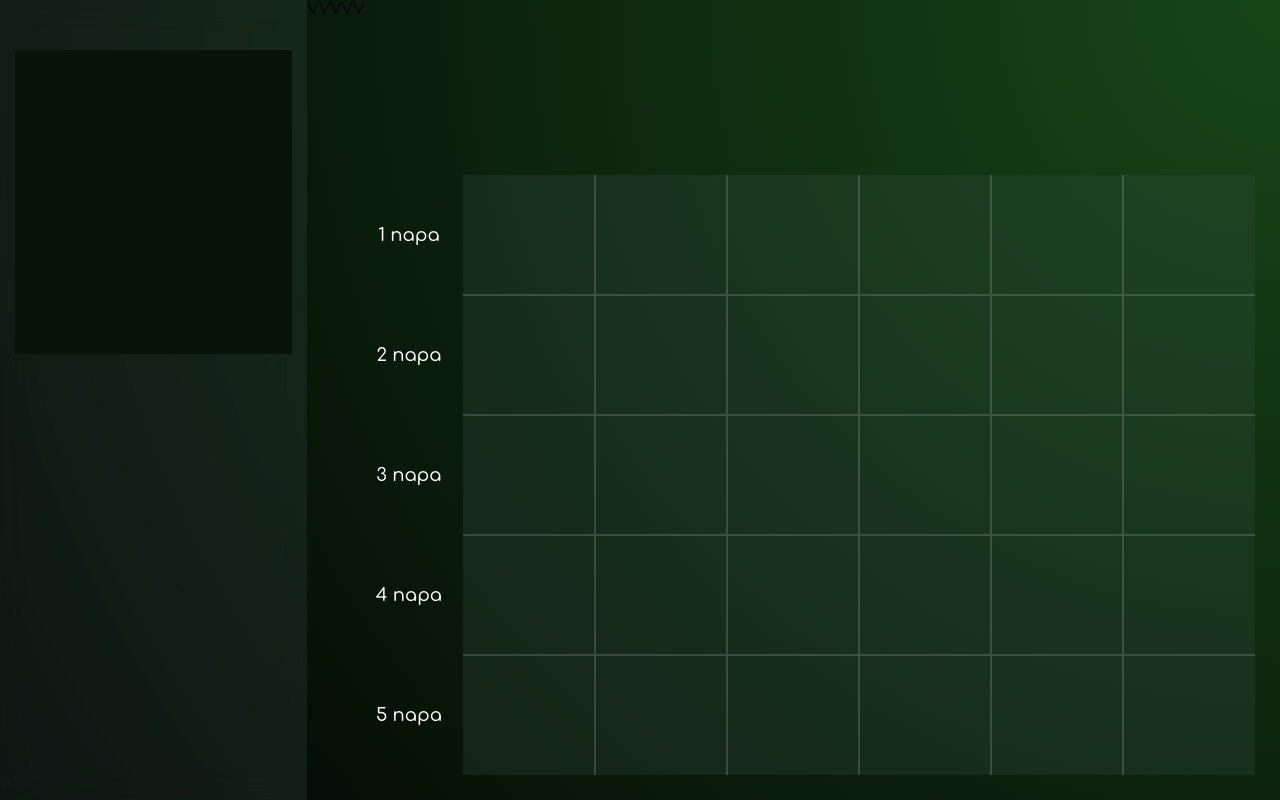
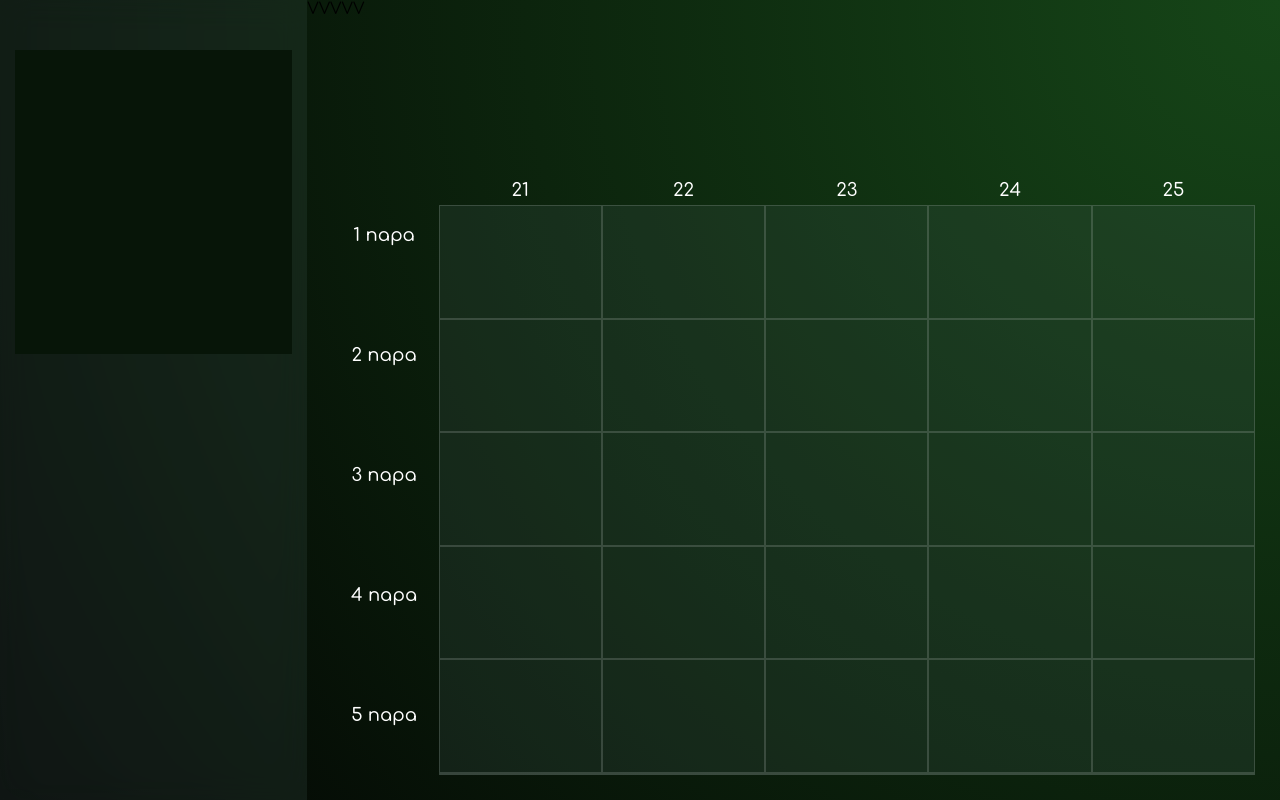
Before and after one commit to trsnbb/Schedule-University, a React (Create React App) app in the folder Client/: page / in a window 1280 px wide. Built offline with nearby package versions, Linux system fonts and the light colour scheme.

Commit message:
Change day

```diff
--- a/Client/src/components/calendar.css
+++ b/Client/src/components/calendar.css
@@ -1,59 +1,64 @@
+/* Загальний стиль календаря */
 .calendar {
   color: white;
-  width: 110%;
+  width: 100%;
   max-width: 1200px;
   height: 78vh;
   max-height: 600px;
   display: flex;
   justify-content: center;
   align-items: center;
+  margin: 0 25px 25px 0;
 }
-.calendar_grid {
-  background-color: rgba(61, 84, 77, 0.24);
+
+/* Контейнер для днів та сітки */
+.calendar_container {
   display: flex;
-  justify-content: center;
+  flex-direction: column;
   align-items: center;
   width: 100%;
   height: 100%;
 }
-.grid {
-  display: grid;
-  grid-template-columns: repeat(6, 1fr);
-  grid-template-rows: repeat(5, 1fr);
+
+/* Рядок з днями тижня */
+.count_day {
+  display: flex;
+  justify-content: space-between;
   width: 100%;
-  height: 100%;
-  border: none;
 }
 
-.cell {
-  border: 1px solid rgba(173, 178, 177, 0.24);
-
+.day_number {
+  flex: 1;
+  text-align: center;
+  font-size: 18px;
+  font-weight: 500;
+  color: white;
+  padding: 5px;
 }
 
-.grid .cell:nth-child(n + 1):nth-child(-n + 6) {
-  border-top: none;
-}
-.grid .cell:nth-child(6n + 1) {
-  border-left: none;
-}
-
-.grid .cell:nth-child(6n) {
-  border-right: none;
-}
-
-.grid .cell:nth-child(n + 25):nth-child(-n + 30) {
-  border-bottom: none;
-}
-
+/* Колонка з номерами пар (уроків) */
 .count_lesson {
   display: flex;
   flex-direction: column;
-  justify-content: space-around;
+  justify-content: stretch; /* Рівномірний розподіл */
   align-items: center;
-  height: 100%;
+  height: 100%; /* Висота відповідає висоті календаря без днів */
   width: 100px;
   margin-right: 10px;
+}
+/* Контейнер для уроків та сітки */
+.schedule_wrapper {
+  display: flex;
+  align-items: center; /* Центрування пар відносно сітки */
+  width: 100%;
+  height: 100%;
+}
 
+/* Контейнер для днів */
+.days_wrapper {
+  display: flex;
+  justify-content: center;
+  width: 100%;
 }
 
 .lesson_number {
@@ -66,3 +71,28 @@
   color: white;
   height: 20%;
 }
+
+/* Контейнер сітки */
+.calendar_grid {
+  background-color: rgba(61, 84, 77, 0.24);
+  display: flex;
+  justify-content: center;
+  align-items: center;
+  width: 100%;
+  height: 100%;
+}
+
+/* Сітка */
+.grid {
+  display: grid;
+  grid-template-columns: repeat(5, 1fr);
+  grid-template-rows: repeat(5, 1fr);
+  width: 100%;
+  height: 100%;
+  border: none;
+}
+
+/* Стиль для кожної клітинки сітки */
+.cell {
+  border: 1px solid rgba(173, 178, 177, 0.24);
+}
--- a/Client/src/components/Сalendar.jsx
+++ b/Client/src/components/Сalendar.jsx
@@ -3,35 +3,33 @@ import "./calendar.css";
 
 const Calendar = () => {
   return (
-    <>
-      <div className='calendar'>
-        <div className='count_lesson'>
-          {["1 пара", "2 пара", "3 пара", "4 пара", "5 пара"].map(
-            (text, index) => (
-              <div key={index} className='lesson_number'>
-                {text}
-              </div>
-            )
-          )}
+    <div className="calendar">
+      <div className="count_lesson">
+        {["1 пара", "2 пара", "3 пара", "4 пара", "5 пара"].map((text, index) => (
+          <div key={index} className="lesson_number">
+            {text}
+          </div>
+        ))}
+      </div>
+
+      <div className="calendar_container">
+        <div className="count_day">
+          {["21", "22", "23", "24", "25"].map((text, index) => (
+            <div key={index} className="day_number">
+              {text}
+            </div>
+          ))}
         </div>
-        {/* <div className='count_day'>
-          {["21", "22", "23", "24", "25"].map(
-            (text, index) => (
-              <div key={index} className='lesson_number'>
-                {text}
-              </div>
-            )
-          )}
-        </div> */}
-        <div className='calendar_grid'>
-          <div className='grid'>
+
+        <div className="calendar_grid">
+          <div className="grid">
             {Array.from({ length: 30 }).map((_, index) => (
-              <div key={index} className='cell'></div>
+              <div key={index} className="cell"></div>
             ))}
           </div>
         </div>
       </div>
-    </>
+    </div>
   );
 };
 
--- a/Client/src/layouts/home_style.css
+++ b/Client/src/layouts/home_style.css
@@ -2,7 +2,6 @@
 .calendar_container {
     width: 100%;
     display: flex;
-    justify-content:right;
+    justify-content:flex-end;
     align-items:end;
-    margin: 0 25px 25px 0;
   }
```
